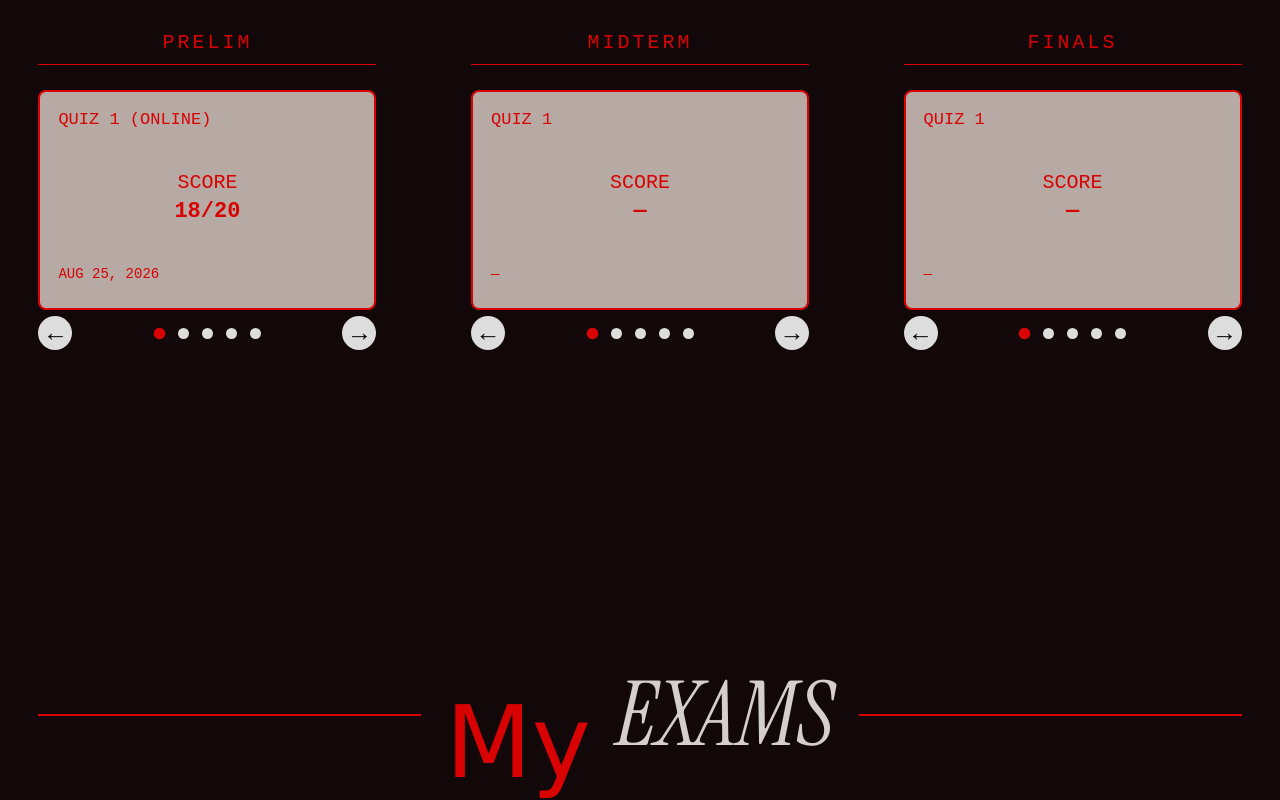
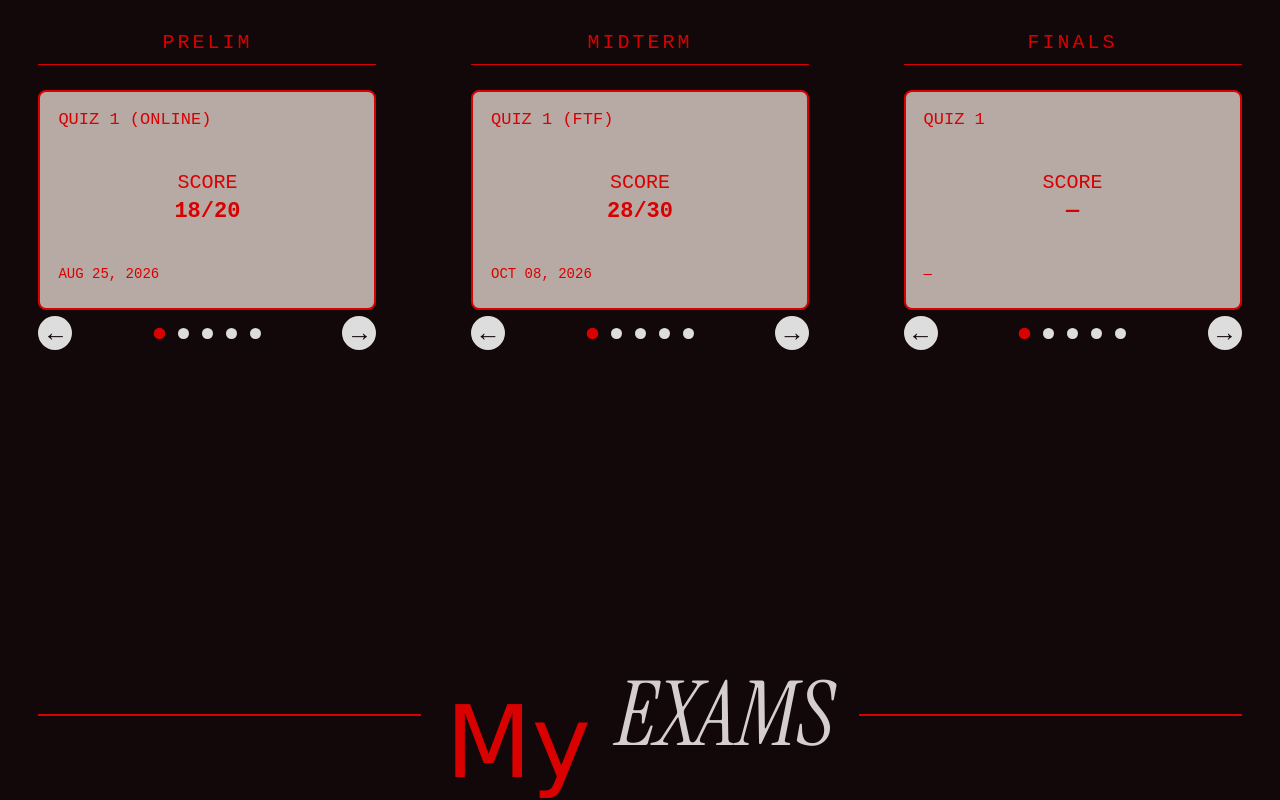
Before and after one commit to rcgtangalin/rainportfolio, a plain HTML site: page index.html in a window 1280 px wide. Shown: the part 2038-2838 px from the top of the page. Drawn offline with Linux system fonts and the light colour scheme; a web font is replaced by a local one.

Commit message:
Update index.html

```diff
--- a/index.html
+++ b/index.html
@@ -515,7 +515,7 @@
         <div class="exam-item">
 
             <a
-                href="midterm.pdf"
+                href="MIDTERM.pdf"
                 target="_blank"
                 rel="noopener noreferrer"
                 class="exam-circle-link"
@@ -524,7 +524,7 @@
                 <div class="exam-circle">
 
                     <img
-                        src="midterm.png"
+                        src="midtermexam.png"
                         alt="Midterm Exam"
                     >
 
@@ -1231,27 +1231,27 @@
 
                     [
                         {
-                            number: "1",
-                            score: "—",
-                            date: "—"
+                            number: "1 (FTF)",
+                            score: "28/30",
+                            date: "OCT 08, 2026"
                         },
 
                         {
-                            number: "2",
-                            score: "—",
-                            date: "—"
+                            number: "2 (FTF)",
+                            score: "22/25",
+                            date: "OCT 08, 2026"
                         },
 
                         {
-                            number: "3",
-                            score: "—",
-                            date: "—"
+                            number: "3 (FTF)",
+                            score: "40/45",
+                            date: "OCT 17, 2026"
                         },
 
                         {
                             number: "4",
-                            score: "—",
-                            date: "—"
+                            score: "-",
+                            date: "-"
                         },
 
                         {
```
